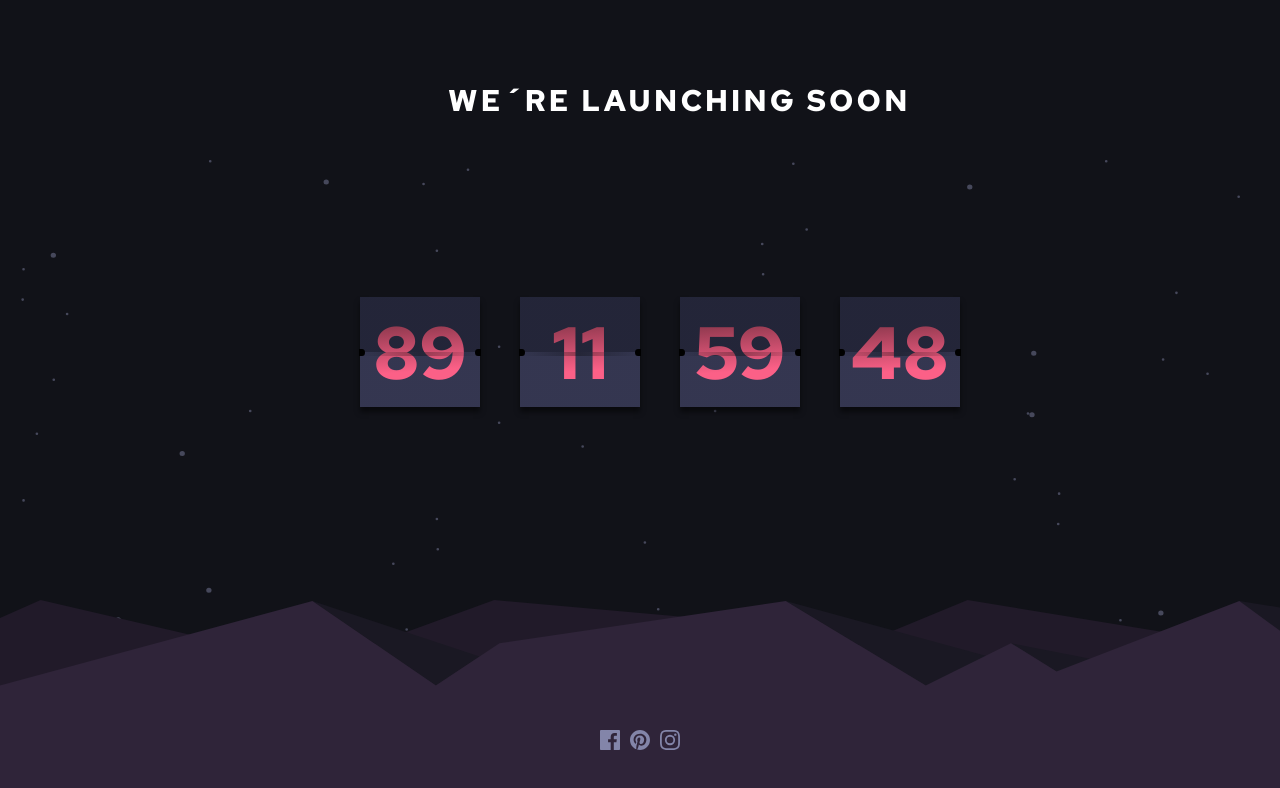
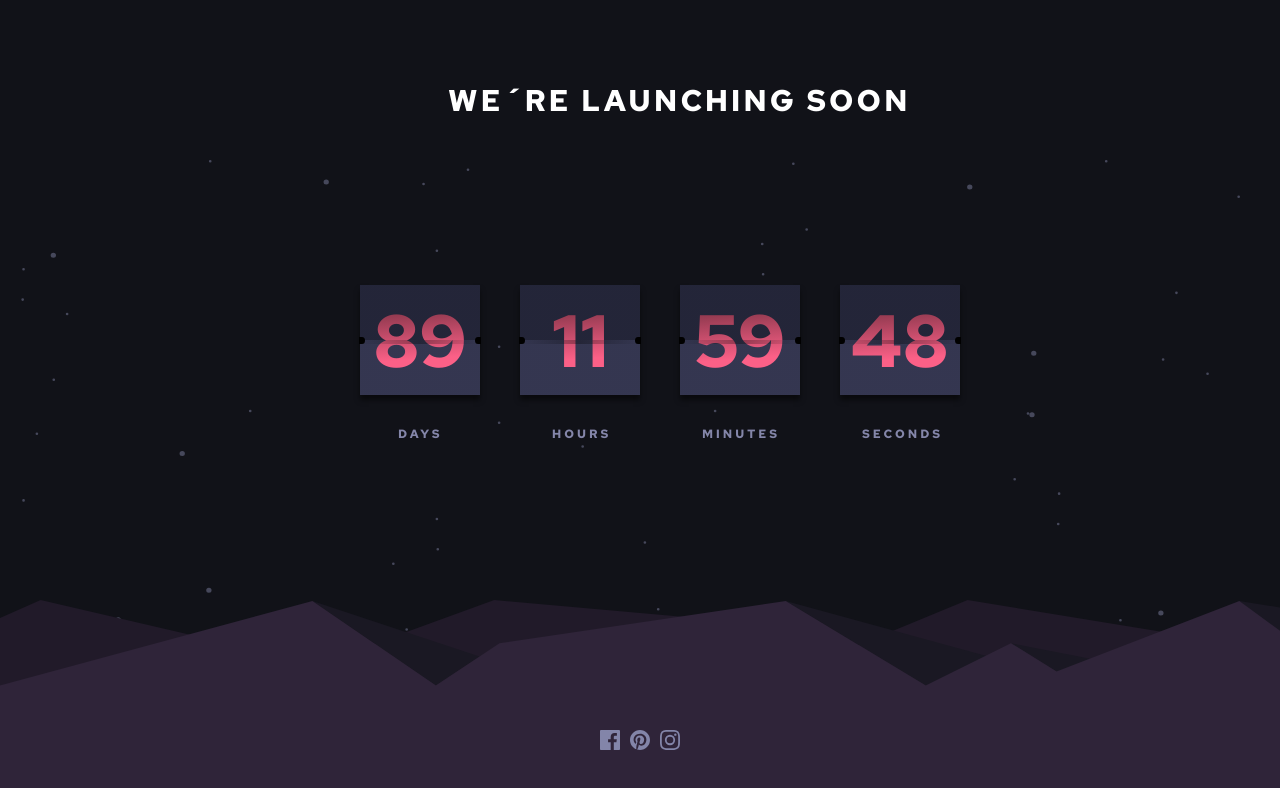
Before and after one commit to abian22/Launch-countdown-timer, a React (Vite) app: page / in a window 1280 px wide. Shown: the top 788 px of the page. Built offline with nearby package versions, Linux system fonts and the light colour scheme.

Commit message:
text under timers added

```diff
--- a/src/App.jsx
+++ b/src/App.jsx
@@ -2,7 +2,7 @@ import React from "react";
 import hills from "../images/pattern-hills.svg";
 import stars from "../images/bg-stars.svg";
 import TimerTest from "./components/TimerTest/TimerTest";
-import { Box } from "@mui/material";
+import { Box, Typography } from "@mui/material";
 import facebook from "../images/icon-facebook.svg";
 import pinterest from "../images/icon-pinterest.svg";
 import instagram from "../images/icon-instagram.svg";
@@ -90,10 +90,77 @@ function App() {
           justifyContent: "center",
         }}
       >
-        <TimerTest timeRemaining={timeRemaining.days} />
-        <TimerTest timeRemaining={timeRemaining.hours} />
-        <TimerTest timeRemaining={timeRemaining.minutes} />
-        <TimerTest timeRemaining={timeRemaining.seconds} />
+        <div style={{ display: "flex", alignItems: "center" }}>
+          <div>
+            <TimerTest timeRemaining={timeRemaining.days} />
+            <Typography
+              sx={{
+                color: " hsl(237, 18%, 59%)",
+                display: "flex",
+                flexDirection: "column",
+                marginLeft: { xs: "60px", lg: "78px" },
+                marginTop: { xs: "14px", lg: "-50px" },
+                fontFamily: "bold",
+                letterSpacing: "3px",
+                fontSize:"12px",
+              }}
+            >
+              DAYS
+            </Typography>
+          </div>
+          <div>
+            <TimerTest timeRemaining={timeRemaining.hours} />
+            <Typography
+              sx={{
+                color: " hsl(237, 18%, 59%)",
+                display: "flex",
+                flexDirection: "column",
+                marginLeft: {xs:"55px", lg:"72px"},
+                marginTop: { xs: "14px", lg: "-50px"  },
+                fontFamily: "bold",
+                letterSpacing: "3px",
+                fontSize:"12px"
+              }}
+            >
+              HOURS
+            </Typography>
+          </div>
+          <div>
+            <TimerTest timeRemaining={timeRemaining.minutes} />
+            <Typography
+              sx={{
+                color: " hsl(237, 18%, 59%)",
+                display: "flex",
+                flexDirection: "column",
+                marginLeft: {xs:"50px", lg:"62px"},
+                marginTop: { xs: "10px", lg: "-50px"  },
+                fontFamily: "bold",
+                letterSpacing: "3px",
+                fontSize:"12px"
+
+              }}
+            >
+              MINUTES
+            </Typography>
+          </div>
+          <div>
+            <TimerTest timeRemaining={timeRemaining.seconds} />
+            <Typography
+              sx={{
+                color: " hsl(237, 18%, 59%)",
+                display: "flex",
+                flexDirection: "column",
+                marginLeft: {xs:"47px", lg:"62px"},
+                marginTop: { xs: "10px" , lg: "-50px" },
+                fontFamily: "bold",
+                letterSpacing: "3px",
+                fontSize:"12px"
+              }}
+            >
+              SECONDS
+            </Typography>
+          </div>
+        </div>
         <img
           src={stars}
           style={{
```
